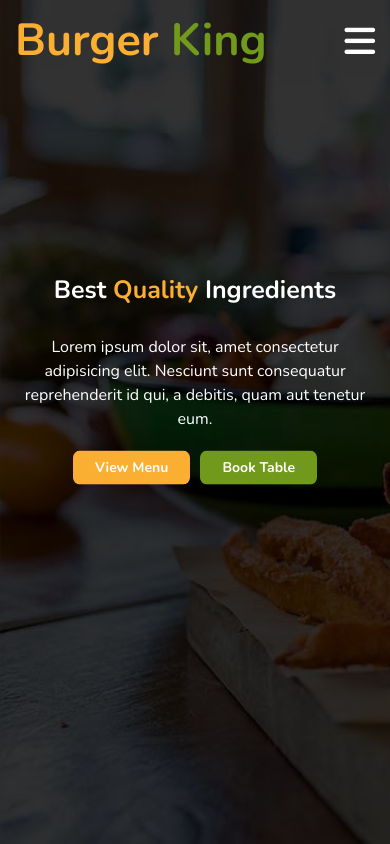
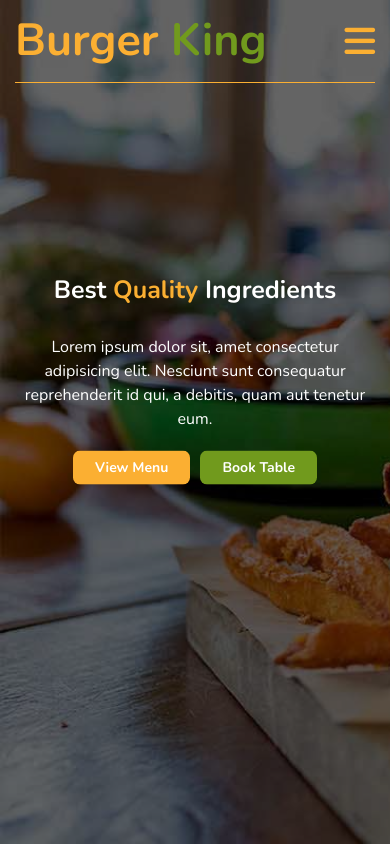
Before and after one commit to Youssef-Ahmed7/Burger-King, a plain HTML site: page index.html in a window 390 px wide. Shown: the top 844 px of the page. Drawn offline with nearby package versions, Linux system fonts and the light colour scheme; a web font is replaced by a local one.

Commit message:
web project

```diff
--- a/css/about.css
+++ b/css/about.css
@@ -91,6 +91,7 @@ section.landing{
   position: relative;
  min-height: 60vh;
 }
+
 section.landing:after{
 
   content: "";
@@ -195,9 +196,13 @@ section.landing .content h2 +p a:hover{
   section.landing .container nav i{
     display: block;
     font-size: 35px;
-    color: white;
+    color: var(--orange);
     cursor: pointer;
+    transition: 0.3s;
 
+  }
+  section.landing .container nav i:hover{
+    color: var(--green);
   }
   section.landing .container nav ul{
     position: absolute;
@@ -206,13 +211,14 @@ section.landing .content h2 +p a:hover{
     flex-direction: column;
     align-items: flex-start;
     justify-content: center;
-    background-color:white;
+    background-color:rgb(255 255 255 /95%);
     width:100%;
     padding: 0 0 0 15px;
     height: 0;
     overflow: hidden;
     transition: 0.5s;
     transition-timing-function: ease-out;
+    border-bottom: 1px solid var(--orange);
 
   }
   section.landing .container nav .transul{
--- a/css/feature.css
+++ b/css/feature.css
@@ -176,9 +176,13 @@ section.landing .content {
   section.landing .container nav i{
     display: block;
     font-size: 35px;
-    color: white;
+    color: var(--orange);
     cursor: pointer;
+    transition: 0.3s;
 
+  }
+  section.landing .container nav i:hover{
+    color: var(--green);
   }
   section.landing .container nav ul{
     position: absolute;
@@ -187,13 +191,14 @@ section.landing .content {
     flex-direction: column;
     align-items: flex-start;
     justify-content: center;
-    background-color:white;
+    background-color:rgb(255 255 255 / 95%);
     width:100%;
     padding: 0 0 0 15px;
     height: 0;
     overflow: hidden;
     transition: 0.5s;
     transition-timing-function: ease-out;
+    border-bottom: 1px solid var(--orange);
 
   }
   section.landing .container nav .transul{
--- a/css/menu.css
+++ b/css/menu.css
@@ -144,9 +144,13 @@ section.landing .container nav ul li a:hover{
   section.landing .container nav i{
     display: block;
     font-size: 35px;
-    color: white;
+    color: var(--orange);
     cursor: pointer;
+    transition: 0.3s;
 
+  }
+  section.landing .container nav i:hover{
+    color: var(--green);
   }
   section.landing .container nav ul{
     position: absolute;
@@ -155,13 +159,14 @@ section.landing .container nav ul li a:hover{
     flex-direction: column;
     align-items: flex-start;
     justify-content: center;
-    background-color:white;
+    background-color:rgb(255 255 255 /95%);
     width:100%;
     padding: 0 0 0 15px;
     height: 0;
     overflow: hidden;
     transition: 0.5s;
     transition-timing-function: ease-out;
+    border-bottom: 1px solid var(--orange);
 
   }
   section.landing .container nav .transul{
--- a/css/register.css
+++ b/css/register.css
@@ -69,6 +69,9 @@ section.landing{
   background-size: cover;
   min-height: 60vh;
   position: relative;
+}
+.landing .content span{
+  color: var(--orange);
 }
 section.landing .content {
     position: absolute;
@@ -172,9 +175,13 @@ section.landing .container nav ul li a:hover{
   section.landing .container nav i{
     display: block;
     font-size: 35px;
-    color: white;
+    color: var(--orange);
     cursor: pointer;
+    transition: 0.3s;
 
+  }
+  section.landing .container nav i:hover{
+    color: var(--green);
   }
   section.landing .container nav ul{
     position: absolute;
@@ -183,13 +190,14 @@ section.landing .container nav ul li a:hover{
     flex-direction: column;
     align-items: flex-start;
     justify-content: center;
-    background-color:white;
+    background-color:rgb(255 255 255 /95%);
     width:100%;
     padding: 0 0 0 15px;
     height: 0;
     overflow: hidden;
     transition: 0.5s;
     transition-timing-function: ease-out;
+    border-bottom: 1px solid var(--orange);
 
   }
   section.landing .container nav .transul{
--- a/css/style.css
+++ b/css/style.css
@@ -31,6 +31,7 @@ body{
       width: 970px;
     }
   }
+
   /* Large */
   @media (min-width: 1200px) {
     .container {
@@ -76,7 +77,7 @@ section.landing:after{
   position: absolute;
   width: 100%;
   height: 100%;
-  background-color: rgb(0 0 0 /80%);
+  background-color: rgb(0 0 0 /60%);
   left: 0;
   top: 0;
   z-index: 1;
@@ -207,9 +208,13 @@ section.landing .content h1 span{
   section.landing .container nav i{
     display: block;
     font-size: 35px;
-    color: white;
+    color: var(--orange);
     cursor: pointer;
+    transition: 0.3s;
 
+  }
+  section.landing .container nav i:hover{
+    color: var(--green);
   }
   section.landing .container nav ul{
     position: absolute;
@@ -218,13 +223,14 @@ section.landing .content h1 span{
     flex-direction: column;
     align-items: flex-start;
     justify-content: center;
-    background-color:white;
+    background-color:rgb(255 255 255 /95%);
     width:100%;
     padding: 0 0 0 15px;
     height: 0;
     overflow: hidden;
     transition: 0.5s;
     transition-timing-function: ease-out;
+    border-bottom: 1px solid var(--orange);
 
   }
   section.landing .container nav .transul{
--- a/index.html
+++ b/index.html
@@ -23,7 +23,7 @@
                 <div class="logo">
                     <h1><a href="#">Burger<span> King</span></a></h1>
                 </div>
-                <i class="fa-solid fa-bars" id="dropi"></i>
+                <i class="fa-solid fa-bars activei" id="dropi"></i>
                 <ul id="dropul">
                     <li><a href="index.html" class="active">Home</a></li>
                     <li><a href="about.html">About</a></li>
```
Also changed, not shown: about.html (+4 -4 lines), feature.html (+1 -1 lines).
